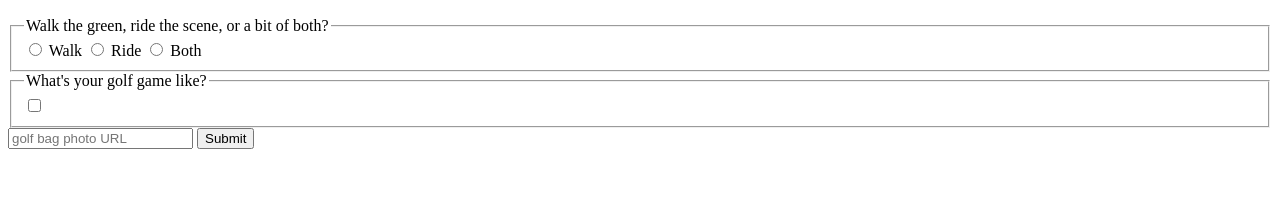
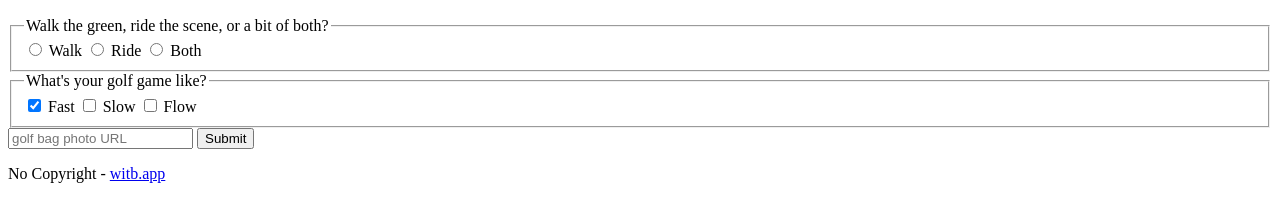
Before and after one commit to esvidal/witb, a plain HTML site: page index.html in a window 1280 px wide. Shown: the part 1284-1483 px from the top of the page. Before the commit the page ends 1441 px from the top, so only its background shows below. Drawn offline with Linux system fonts and the light colour scheme.

Commit message:
Add footer to finish

```diff
--- a/index.html
+++ b/index.html
@@ -55,13 +55,18 @@
                 <fieldset>
                     <!-- TODO: Ideas for checkbox type of inputs? -->
                     <legend>What's your golf game like?</legend>
-                    <input type="checkbox">
+                    <input id="fast" name="player-type" value="fast" type="checkbox" checked> <label for="fast">Fast</label>
+                    <input id="slow" name="player-type" value="slow" type="checkbox"> <label for="slow">Slow</label>
+                    <input id="flow" name="player-type" value="flow" type="checkbox"> <label for="flow">Flow</label>
                 </fieldset>
                 <input type="text" name="catphotourl" placeholder="golf bag photo URL" required>
                 <button type="submit">Submit</button>
             </form>
         </section>
     </main>
+    <footer>
+        <p>No Copyright - <a href="#">witb.app</a></p>
+    </footer>
     <script>
         // My first function!!!!
         function photoApp() {
```
